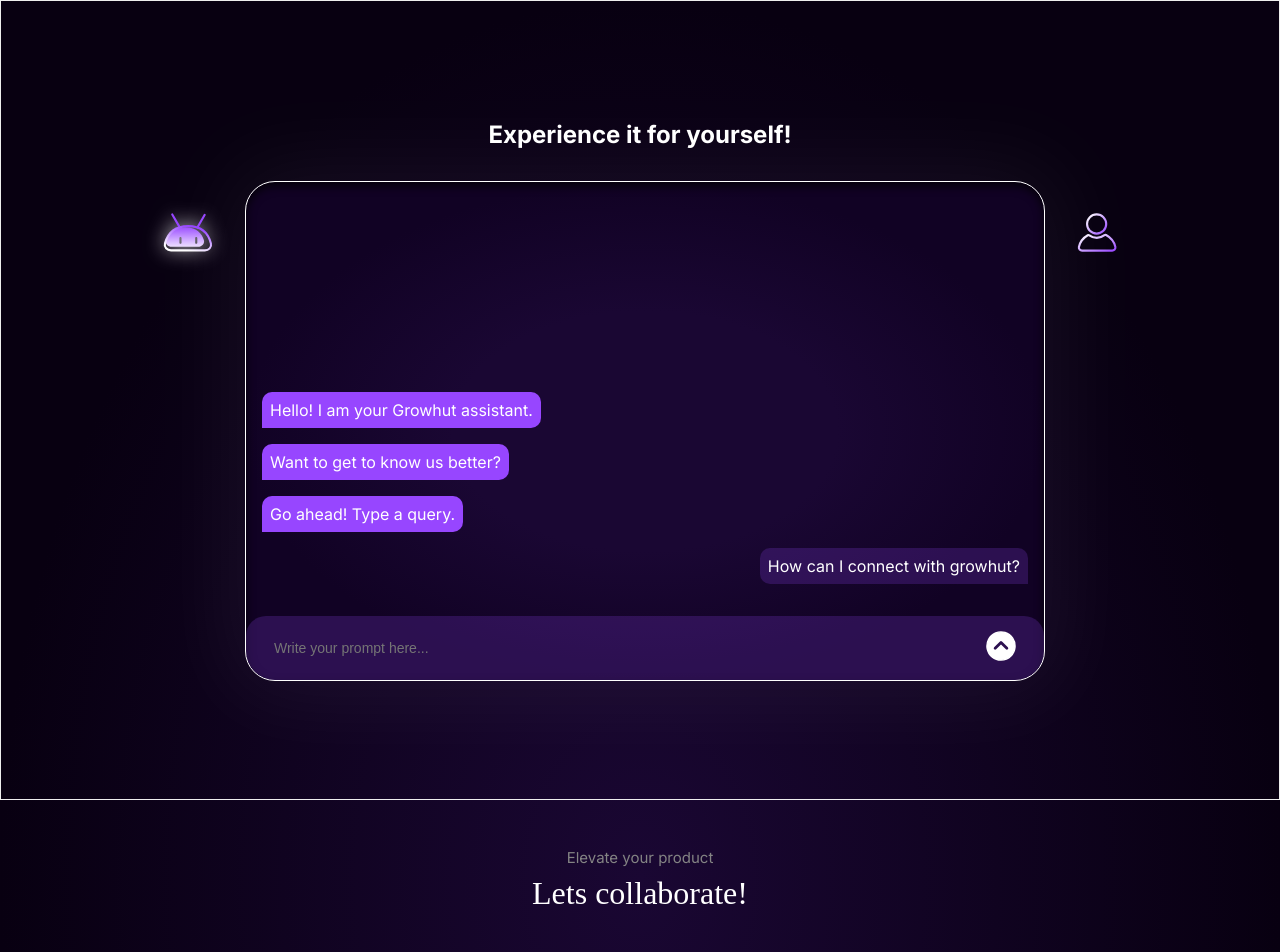
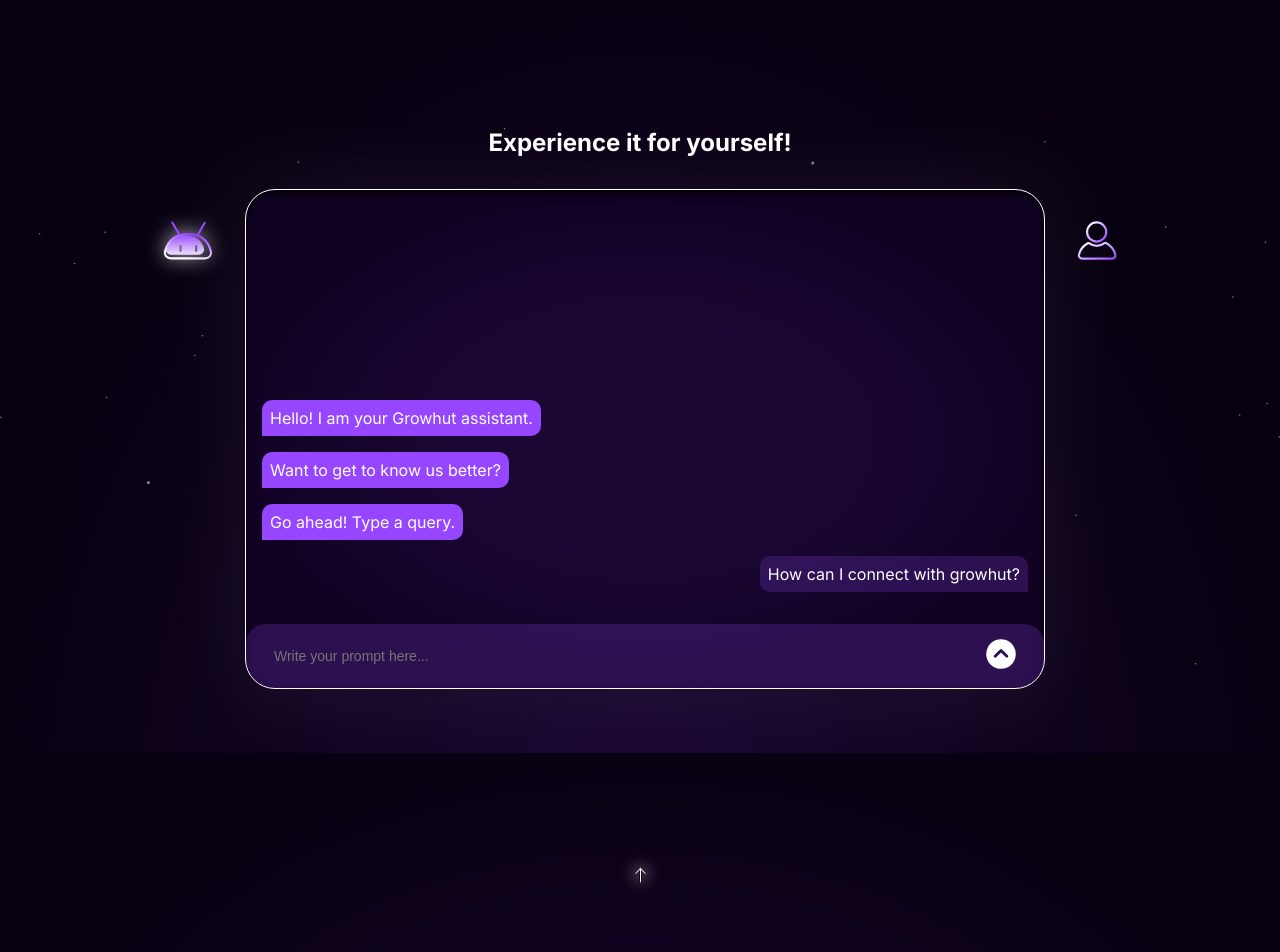
Before and after one commit to Growhut-Inc/chatbot_landingpage, a Next.js app: page /chatbot in a window 1280 px wide. Shown: the top 952 px of the page. Built offline with nearby package versions, Linux system fonts and the light colour scheme.

Commit message:
ui added

```diff
--- a/src/app/globals.css
+++ b/src/app/globals.css
@@ -12,9 +12,38 @@ body {
 
 body {
 	background: radial-gradient(50% 50% at 50% 50%, #1a0733 0%, #080011 100%);
-	padding-bottom: 15rem;
+	/* padding-bottom: 15rem; */
 }
 
+/* main {
+	position: relative;
+	z-index: 100;
+	background-image: url("../assets/images/start-bg.svg");
+	background-position: top center;
+	background-size: contain;
+}
+main .bg_star {
+	width: 100%;
+	height: 100%;
+	background-image: url("../assets/images/start-bg.svg");
+	background-position: top center;
+	background-size: contain;
+	position: absolute;
+	top: 0;
+	left: 0;
+	z-index: -1;
+} */
 ::-webkit-scrollbar {
 	display: none;
 }
+@keyframes arrow {
+	0% {
+		transform: translateY(0);
+	}
+	50% {
+		transform: translateY(10px);
+	}
+	100% {
+		transform: translateY(0);
+	}
+}
--- a/src/app/page.js
+++ b/src/app/page.js
@@ -1,6 +1,8 @@
 import ScrollWrapper from "../components/ScrollWrapper/ScrollWrapper";
 import FixedSection from "../components/FixedWrapper/FixedSection";
 import Navbar from "../components/Navbar/Navbar";
+import ChatBot from "@/components/ChatBot/ChatBot";
+import Footer from "@/components/Footer/Footer";
 
 export default function Home() {
 	return (
@@ -9,6 +11,8 @@ export default function Home() {
 				<Navbar />
 				<FixedSection />
 			</ScrollWrapper>
+			<ChatBot />
+			<Footer />
 		</main>
 	);
 }
--- a/src/components/ChatBot/ChatBot.jsx
+++ b/src/components/ChatBot/ChatBot.jsx
@@ -52,11 +52,13 @@ const ChatBot = () => {
 			myDivRef.current.scrollTop = myDivRef.current.scrollHeight;
 		}
 	};
+
 	useEffect(() => {
 		scrollToBottom();
 	}, [chatData]);
 	return (
 		<div className="chatbot_wrapper">
+			<div className="bg_star"></div>
 			<h2>Experience it for yourself!</h2>
 			<div className="chatbot_container">
 				<div className="icon_left">
@@ -91,6 +93,7 @@ const ChatBot = () => {
 						<input
 							type="text"
 							name="message"
+							autoComplete="off"
 							placeholder="Write your prompt here..."
 							value={userInput}
 							onChange={handleInputChange}
--- a/src/components/ChatBot/style.css
+++ b/src/components/ChatBot/style.css
@@ -4,10 +4,22 @@
 	gap: 2rem;
 	color: #fff;
 	width: 100%;
-	border: 1px solid #eee;
 	justify-content: center;
 	align-items: center;
-	height: 100vh;
+	margin: 8rem 0 4rem 0;
+	position: relative;
+	z-index: 10;
+}
+.chatbot_wrapper .bg_star {
+	width: 100%;
+	height: 100%;
+	background-image: url("../../assets/images/start-bg.svg");
+	background-position: top center;
+	background-size: cover;
+	position: absolute;
+	top: 0;
+	left: 0;
+	z-index: 2;
 }
 .chatbot_wrapper .chatbot_container {
 	display: flex;
@@ -20,7 +32,7 @@
 	height: 500px;
 	display: flex;
 	position: relative;
-	z-index: 20;
+	z-index: 11;
 	flex-direction: column;
 	border-radius: 30px;
 	border: 1px solid var(--White, #fff);
--- a/src/components/Footer/Footer.jsx
+++ b/src/components/Footer/Footer.jsx
@@ -3,6 +3,7 @@ import Image from "next/image";
 import "./style.css";
 import logo from "@/assets/images/logo.svg";
 import { useEffect, useState } from "react";
+import arrowUp from "@/assets/images/arrow-up.svg";
 const Footer = () => {
 	const [email, setEmail] = useState("");
 	const [error, setError] = useState("");
@@ -30,6 +31,9 @@ const Footer = () => {
 	// }, [error]);
 	return (
 		<div className="footer_section_wrapper">
+			<div className="arrow_up">
+				<Image src={arrowUp} width={45} height={0} alt="icon" />
+			</div>
 			<div className="form_wrapper">
 				<span className="sm_text">Elevate your product</span>
 				<h4 className="heading">Lets collaborate!</h4>
--- a/src/components/Footer/style.css
+++ b/src/components/Footer/style.css
@@ -7,6 +7,11 @@
 	padding: 3rem;
 	color: #fff;
 	text-align: center;
+	background: radial-gradient(50% 50% at 50% 50%, #1a0733 0%, #080011 100%);
+}
+.footer_section_wrapper .arrow_up {
+	margin: 3rem 0;
+	animation: arrow 2s ease-in-out infinite;
 }
 .footer_section_wrapper .form_wrapper {
 	display: flex;
--- a/src/components/LottieAnimation/AnimateLoader.jsx
+++ b/src/components/LottieAnimation/AnimateLoader.jsx
@@ -35,7 +35,10 @@ export default function AnimatedLoader() {
 			// }
 			const animationHeight = instance.totalFrames * 5;
 			// console.log(animationHeight, "animationHeight");
-			document.body.style.height = `${animationHeight - 2200}px`;
+			// document.body.style.height = `${animationHeight - 2200}px`;
+			document.querySelector(".section_bg_wrapper").style.height = `${
+				animationHeight - 2200
+			}px`;
 		};
 
 		ScrollTrigger.create({
--- a/src/components/Navbar/style.css
+++ b/src/components/Navbar/style.css
@@ -6,6 +6,7 @@
 	display: flex;
 	align-items: center;
 	justify-content: center;
-	z-index: 10;
+	z-index: 100;
 	margin-top: 1rem;
+	opacity: 0;
 }
```
Also changed, not shown: src/components/FixedWrapper/FixedSection.jsx (+30 -15 lines), src/components/FixedWrapper/style.css (+16 -14 lines), src/components/SlideCounter/style.css (+0 -11 lines), src/assets/images/arrow-down1.svg (deleted), src/assets/images/arrow-up.svg (added).
